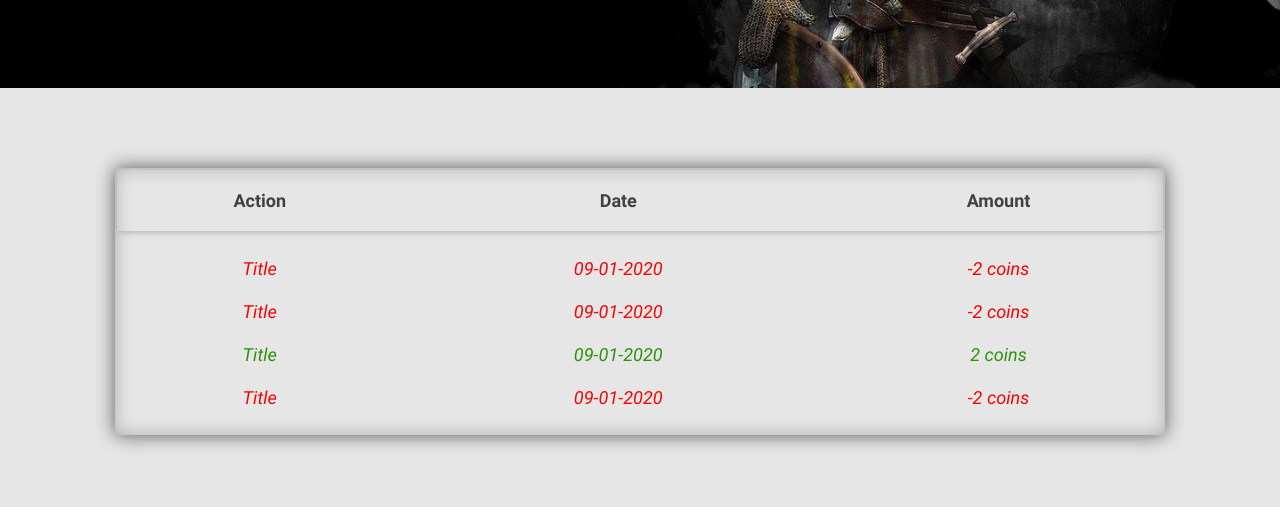
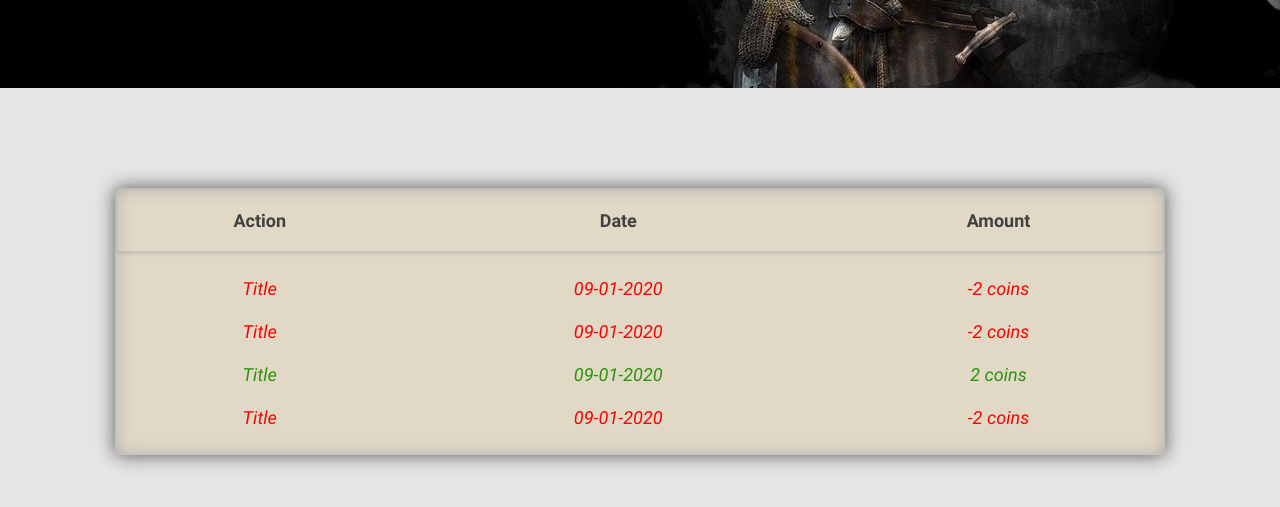
Before and after one commit to magdalenagola/quest_store, a plain HTML site: page src/student_transactions.html in a window 1280 px wide. Shown: the part 447-954 px from the top of the page. Drawn offline with Linux system fonts and the light colour scheme.

Commit message:
Change table background color

```diff
--- a/src/css/style.css
+++ b/src/css/style.css
@@ -261,7 +261,7 @@ body {
 .transactions {
     display: flex;
     box-sizing: border-box;
-    margin: 80px 0;
+    margin: 100px 0;
     padding: 0 9vw;
     flex-direction: column;
     align-items: center;
@@ -271,6 +271,7 @@ body {
     width: 100%;
     font-size: 18px;
     box-shadow: inset 0 0 1em #acacac, 0 0 1em #575757;
+    background-color: #e2d8c6;
 }
 
 .table-header__row th {
```
